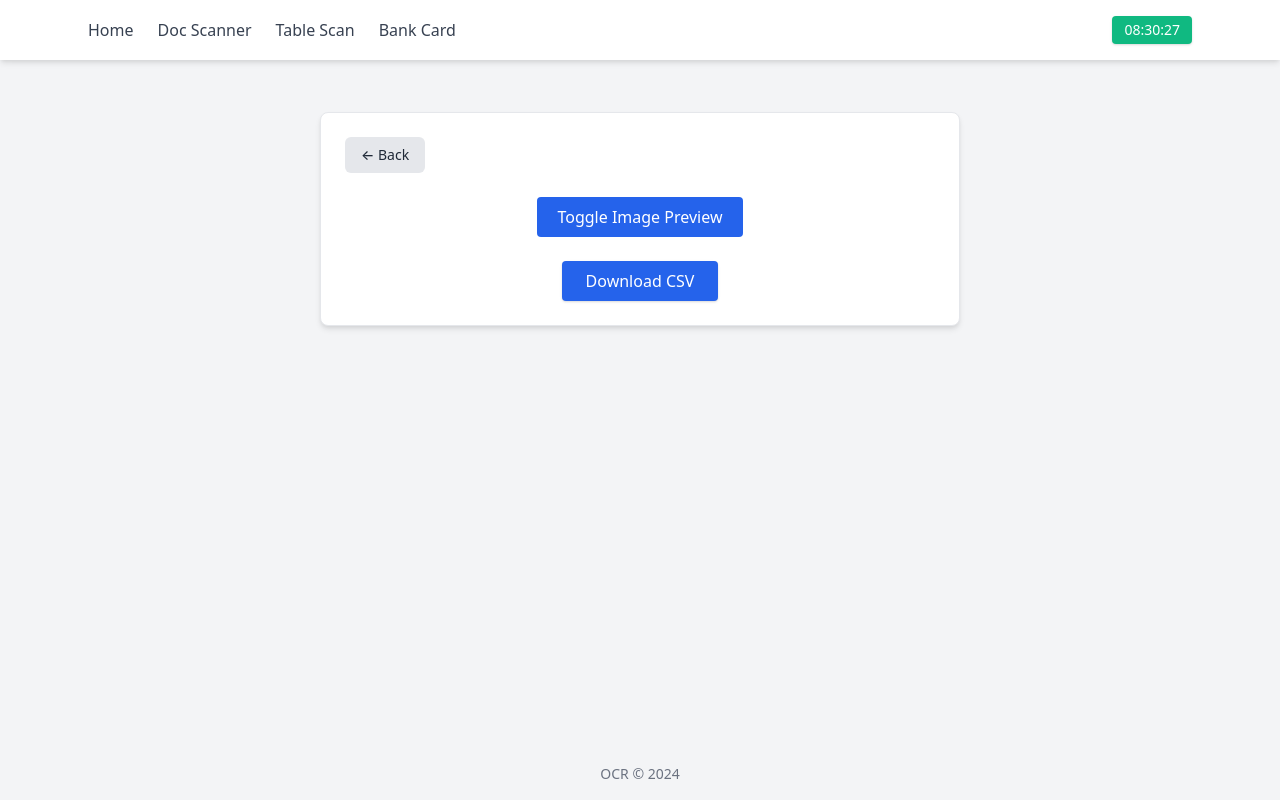
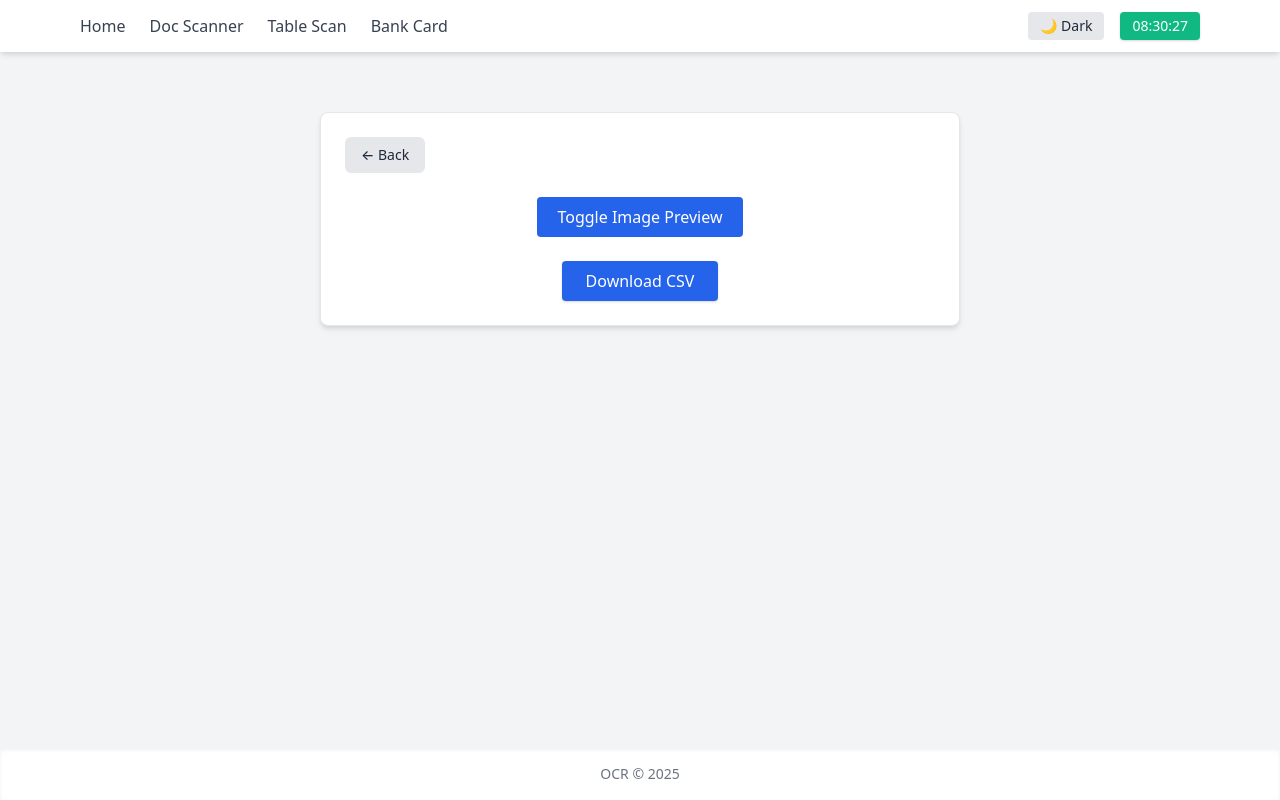
Before and after one commit to AbhinavT01/Advance_ocr_system, a Flask app: template templates/resulttable.html in a window 1280 px wide. Run offline with Flask 3, Linux system fonts and the light colour scheme; the template is opened without the code that fills it, so the values that code supplies are empty; parts of the project's set-up code (start-up, migrations or seed data) failed here and were passed over.

Commit message:
Update resulttable.html

```diff
--- a/templates/resulttable.html
+++ b/templates/resulttable.html
@@ -1,52 +1,82 @@
 <!DOCTYPE html>
-<html lang="en">
+<html lang="en" class="transition-colors duration-300">
 <head>
   <meta charset="UTF-8" />
   <meta name="viewport" content="width=device-width, initial-scale=1.0"/>
   <title>Tabular Data Processed</title>
   <link href="https://cdn.jsdelivr.net/npm/tailwindcss@2.2.19/dist/tailwind.min.css" rel="stylesheet"/>
+  <style>
+    .dark .dark\:bg-gray-900 { background-color: #1a202c; }
+    .dark .dark\:bg-gray-800 { background-color: #2d3748; }
+    .dark .dark\:bg-gray-700 { background-color: #4a5568; }
+    .dark .dark\:text-white { color: #ffffff; }
+    .dark .dark\:text-gray-300 { color: #e2e8f0; }
+    .dark .dark\:border-gray-600 { border-color: #4b5563; }
+  </style>
 </head>
-<body class="bg-gray-100 font-sans text-gray-800 min-h-screen flex flex-col">
+<body class="bg-gray-100 dark:bg-gray-900 text-gray-800 dark:text-white font-sans min-h-screen flex flex-col transition-colors duration-300">
 
   <!-- Navbar -->
-  <nav class="bg-white shadow-md fixed top-0 left-0 w-full z-50">
-    <div class="max-w-6xl mx-auto px-6 py-4 flex justify-between items-center">
-      <div class="flex space-x-6 text-sm sm:text-base text-gray-700 font-medium">
-        <a href="/" class="hover:text-black transition">Home</a>
-        <a href="/doc" class="hover:text-black transition">Doc Scanner</a>
-        <a href="/table" class="hover:text-black transition">Table Scan</a>
-        <a href="/bank" class="hover:text-black transition">Bank Card</a>
+  <nav class="bg-white dark:bg-gray-800 shadow-md fixed top-0 left-0 w-full z-50">
+    <div class="max-w-6xl mx-auto px-4 py-3 flex justify-between items-center">
+      <!-- Left: Toggle & Links -->
+      <div class="flex items-center">
+        <button id="navToggle" class="sm:hidden mr-4 text-gray-700 dark:text-gray-300 focus:outline-none">
+          <svg class="w-6 h-6" fill="none" stroke="currentColor" stroke-width="2"
+               viewBox="0 0 24 24" stroke-linecap="round" stroke-linejoin="round">
+            <path d="M4 6h16M4 12h16M4 18h16"/>
+          </svg>
+        </button>
+        <div id="navLinks" class="hidden sm:flex space-x-6 text-sm sm:text-base font-medium text-gray-700 dark:text-gray-300">
+          <a href="/" class="hover:text-black dark:hover:text-white transition">Home</a>
+          <a href="/doc" class="hover:text-black dark:hover:text-white transition">Doc Scanner</a>
+          <a href="/table" class="hover:text-black dark:hover:text-white transition">Table Scan</a>
+          <a href="/bank" class="hover:text-black dark:hover:text-white transition">Bank Card</a>
+        </div>
       </div>
-      <div id="currentTime" class="text-sm bg-green-500 text-white px-3 py-1 rounded shadow"></div>
+      <!-- Right: Clock + Dark Toggle -->
+      <div class="flex items-center gap-4">
+        <button id="darkToggle" class="text-sm px-3 py-1 rounded bg-gray-200 dark:bg-gray-700 text-gray-800 dark:text-white transition">
+          🌙 Dark
+        </button>
+        <div id="currentTime" class="text-sm bg-green-500 text-white px-3 py-1 rounded shadow"></div>
+      </div>
+    </div>
+    <!-- Mobile Menu -->
+    <div id="mobileMenu" class="sm:hidden hidden px-4 pb-3 space-y-2 text-gray-700 dark:text-gray-300">
+      <a href="/" class="block hover:text-black dark:hover:text-white">Home</a>
+      <a href="/doc" class="block hover:text-black dark:hover:text-white">Doc Scanner</a>
+      <a href="/table" class="block hover:text-black dark:hover:text-white">Table Scan</a>
+      <a href="/bank" class="block hover:text-black dark:hover:text-white">Bank Card</a>
     </div>
   </nav>
 
   <!-- Main Content -->
-  <main class="pt-28 px-4 pb-12 max-w-2xl mx-auto w-full">
-    <div class="bg-white border border-gray-200 shadow-md rounded-lg p-6 space-y-6">
+  <main class="pt-28 px-4 pb-12 max-w-2xl mx-auto w-full flex-grow">
+    <div class="bg-white dark:bg-gray-800 border border-gray-200 dark:border-gray-700 shadow-md rounded-lg p-6 space-y-6">
 
       <!-- Back Button -->
       <div>
-        <button onclick="history.back()" class="bg-gray-200 hover:bg-gray-300 text-gray-800 px-4 py-2 rounded-md text-sm font-medium">
+        <button onclick="history.back()" class="bg-gray-200 dark:bg-gray-700 hover:bg-gray-300 dark:hover:bg-gray-600 text-gray-800 dark:text-white px-4 py-2 rounded-md text-sm font-medium">
           ← Back
         </button>
       </div>
 
-      <!-- Toggle Image Preview Button -->
+      <!-- Toggle Image Preview -->
       <div class="text-center">
         <button id="togglePreview" class="bg-blue-600 hover:bg-blue-700 text-white font-medium px-5 py-2 rounded transition">
           Toggle Image Preview
         </button>
       </div>
 
-      <!-- Image Preview Section -->
+      <!-- Image Preview -->
       <div id="imageContainer" class="hidden text-center">
-        <label class="block text-sm font-semibold text-gray-700 mb-2">Image Preview:</label>
+        <label class="block text-sm font-semibold text-gray-700 dark:text-gray-300 mb-2">Image Preview:</label>
         <img id="image-preview" src="#" alt="Image Preview"
              class="mx-auto border rounded max-w-xs max-h-64 object-contain shadow" />
       </div>
 
-      <!-- Download Button -->
+      <!-- Download CSV -->
       <div class="text-center">
         <a id="downloadLink"
            href="{{ csv_url }}"
@@ -59,34 +89,59 @@
   </main>
 
   <!-- Footer -->
-  <footer class="text-center py-4 text-sm text-gray-500 mt-auto">
-    OCR &copy; 2024
+  <footer class="text-center py-4 text-sm text-gray-500 dark:text-gray-400 bg-white dark:bg-gray-800 shadow-inner mt-auto">
+    OCR &copy; 2025
   </footer>
 
   <!-- JavaScript -->
   <script>
-    // Show current time
+    // Live Clock
     const currentTimeElement = document.getElementById('currentTime');
     function updateTime() {
       const now = new Date();
-      const timeString = now.toLocaleTimeString('en-GB');
-      currentTimeElement.textContent = timeString;
+      currentTimeElement.textContent = now.toLocaleTimeString('en-GB');
     }
     updateTime();
     setInterval(updateTime, 1000);
 
-    // Toggle image preview
+    // Image Preview Toggle
     const toggleButton = document.getElementById('togglePreview');
     const imageContainer = document.getElementById('imageContainer');
     toggleButton.addEventListener('click', () => {
       imageContainer.classList.toggle('hidden');
     });
 
-    // Load image from localStorage
+    // Load Image from localStorage
     const storedImage = localStorage.getItem('uploadedImage');
     if (storedImage) {
       document.getElementById('image-preview').src = storedImage;
     }
+
+    // Mobile Nav Toggle
+    document.getElementById('navToggle').addEventListener('click', () => {
+      document.getElementById('mobileMenu').classList.toggle('hidden');
+    });
+
+    // Dark Mode Toggle
+    const html = document.documentElement;
+    const darkToggle = document.getElementById('darkToggle');
+    function setDarkMode(enable) {
+      if (enable) {
+        html.classList.add('dark');
+        darkToggle.textContent = '☀️ Light';
+        localStorage.setItem('theme', 'dark');
+      } else {
+        html.classList.remove('dark');
+        darkToggle.textContent = '🌙 Dark';
+        localStorage.setItem('theme', 'light');
+      }
+    }
+    darkToggle.addEventListener('click', () => {
+      setDarkMode(!html.classList.contains('dark'));
+    });
+    if (localStorage.getItem('theme') === 'dark') {
+      setDarkMode(true);
+    }
   </script>
 </body>
 </html>
```
